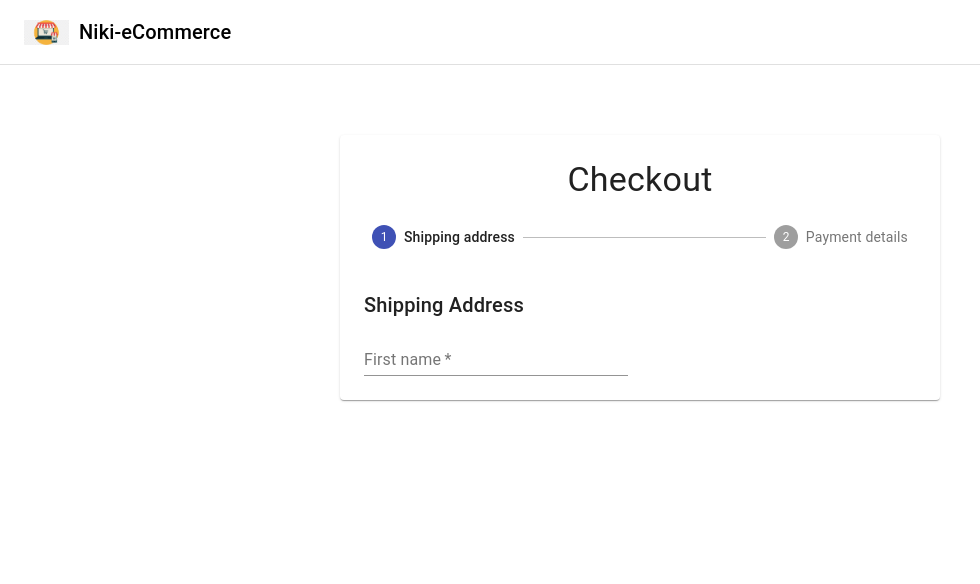
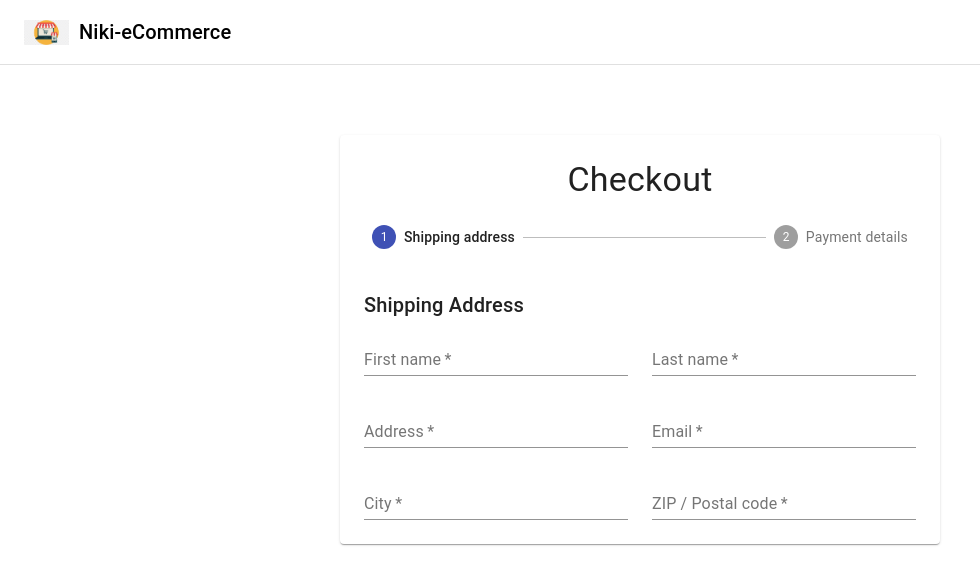
Before and after one commit to nikindtmas1/my-eCommerce, a React (Create React App) app in the folder client/: page /checkout in a window 1280 px wide. Shown: the top 584 px of the page, without its empty margins (0-980 px from the left). Built offline with nearby package versions, Linux system fonts and the light colour scheme; no server answers.

Commit message:
Added form fields

```diff
--- a/client/src/components/CheckoutForm/AddressForm.jsx
+++ b/client/src/components/CheckoutForm/AddressForm.jsx
@@ -18,6 +18,11 @@ const AddressForm = () => {
                 <form onSubmit={onSubmit}>
                     <Grid container spacing={3}>
                         <FormInput required name='firstName' label='First name' />
+                        <FormInput required name='lastName' label='Last name' />
+                        <FormInput required name='address1' label='Address' />
+                        <FormInput required name='email' label='Email' />
+                        <FormInput required name='city' label='City' />
+                        <FormInput required name='ZIP' label='ZIP / Postal code' />
                     </Grid>
                 </form>
             </FormProvider>
```
